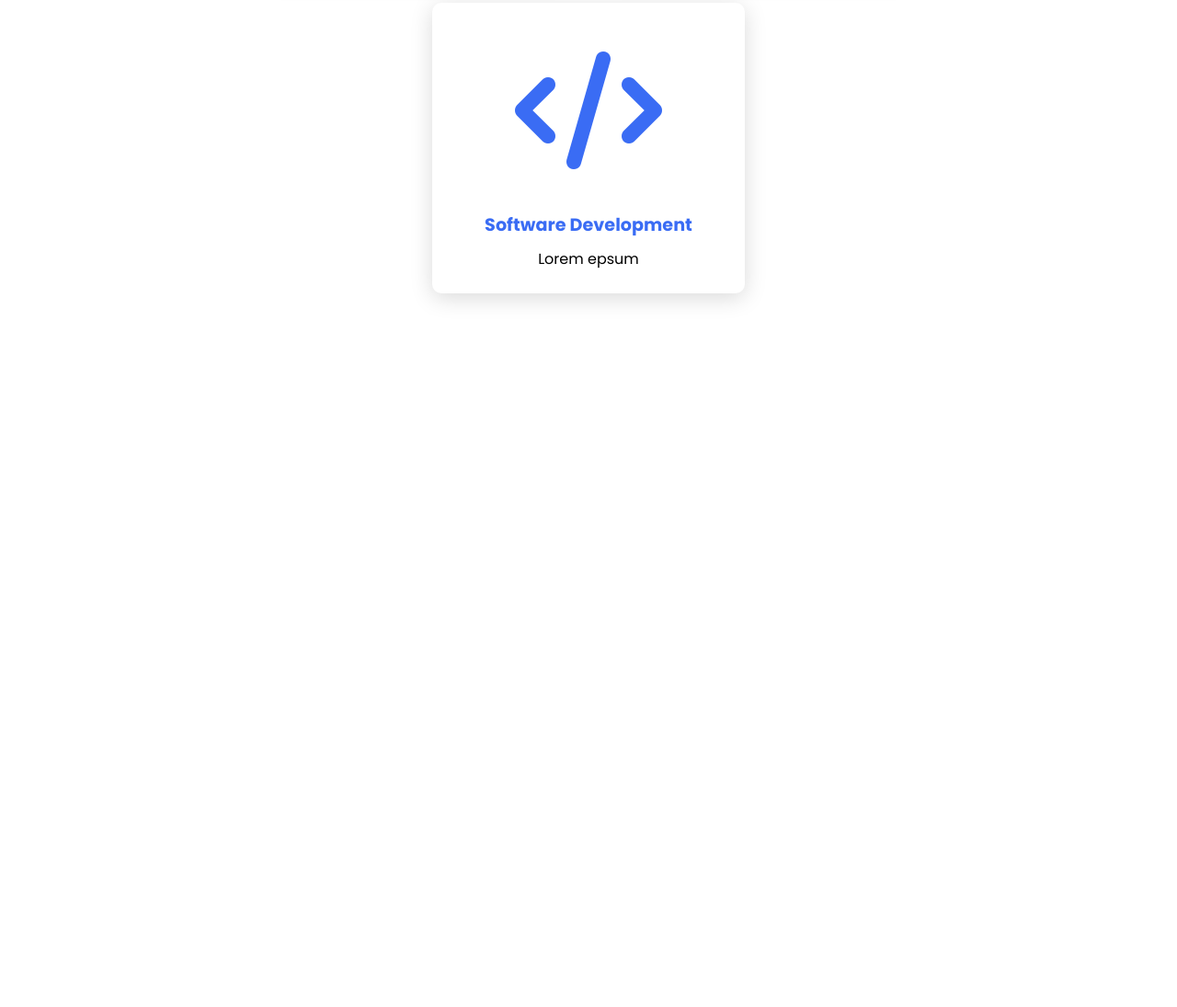
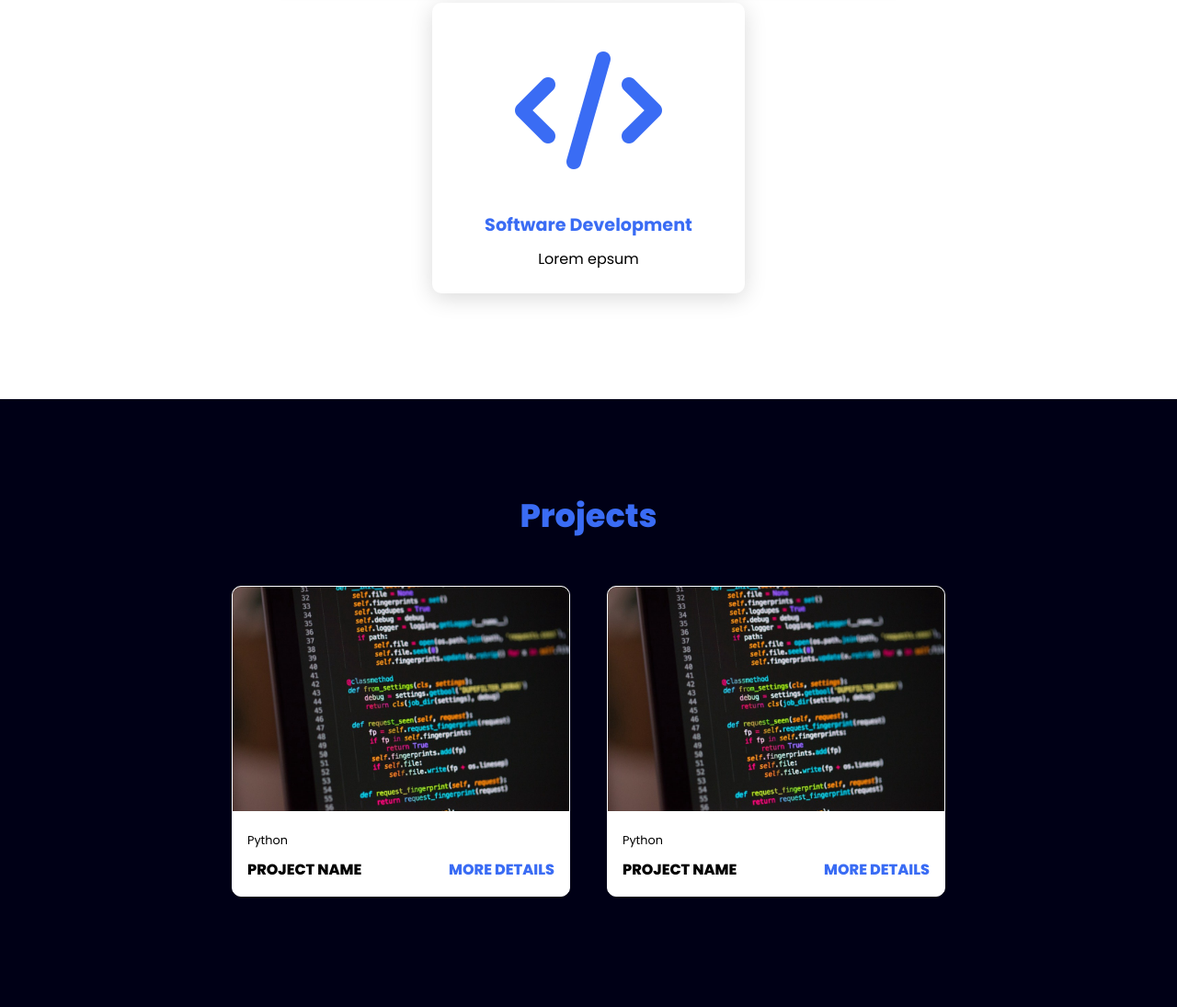
Before and after one commit to Abdelrahman-Shawky/Portfolio-Website, a plain HTML site: page index.html in a window 1280 px wide. Shown: the part 1341-2436 px from the top of the page at 92% size. Before the commit the page ends 1775 px from the top, so only its background shows below. Drawn offline with Linux system fonts and the light colour scheme.

Commit message:
projects section

```diff
--- a/index.html
+++ b/index.html
@@ -62,5 +62,35 @@
             </div>
         </div>
     </section>
+
+    <section class="projects" id="projects">
+        <h2 class="title">Projects</h2>
+        <div class="content">
+            <div class="project-card">
+                <div class="project-image">
+                    <img src="images/code.jpg" alt="code">
+                </div>
+                <div class="project-info">
+                    <p class="project-category">Python</p>
+                    <strong class="project-title">
+                        <span>Project Name</span>
+                        <a href="#" class="more-details">More Details</a>
+                    </strong>
+                </div>
+            </div>
+            <div class="project-card">
+                <div class="project-image">
+                    <img src="images/code.jpg" alt="code">
+                </div>
+                <div class="project-info">
+                    <p class="project-category">Python</p>
+                    <strong class="project-title">
+                        <span>Project Name</span>
+                        <a href="#" class="more-details">More Details</a>
+                    </strong>
+                </div>
+            </div>
+        </div>
+    </section>
 </body>
 </html>
--- a/style.css
+++ b/style.css
@@ -148,3 +148,60 @@ section {
     font-weight: 700;
     margin: 10px;
 }
+
+.projects {
+    background-color: #000016;
+}
+
+.projects .content {
+    margin-top: 30px;
+}
+
+.project-card {
+    background-color: #fff;
+    border: 1px solid #fff;
+    border-radius: 10px;
+    min-height: 14em;
+    width: 23em;
+    overflow: hidden;
+    margin: 20px;
+    transition: 0.7s ease;
+}
+
+.project-card:hover {
+    transform: scale(1.1);
+}
+
+.project-card:hover .project-image{
+    opacity: 0.9;
+}
+
+.project-image img {
+    width: 100%;
+}
+
+.project-info {
+    padding: 1em;
+}
+
+.project-category {
+    font-size: 0.8em;
+    color: #000;
+}
+
+.project-title {
+    display: flex;
+    justify-content: space-between;
+    text-transform: uppercase;
+    font-weight: 800;
+    margin-top: 10px;
+}
+
+.more-details {
+    text-decoration: none;
+    color: #3a6cf4;
+}
+
+.more-details:hover {
+    color: #601cfc;
+}
```
Also changed, not shown: images/code.jpg (added).
